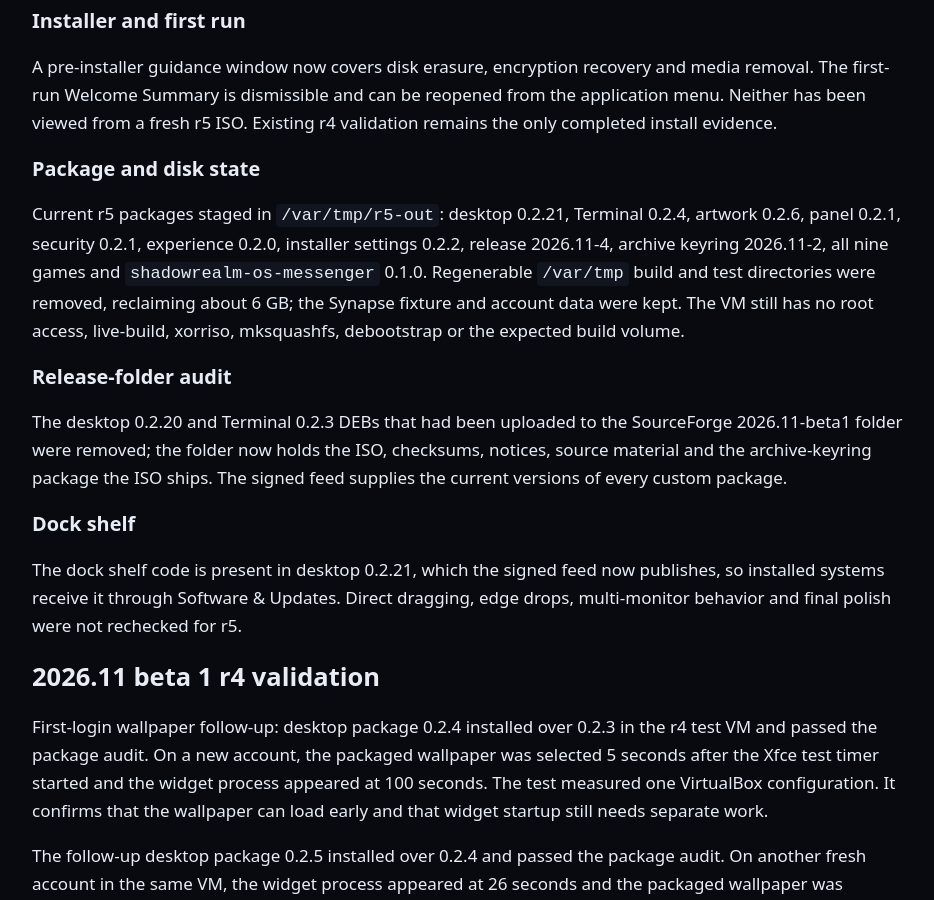
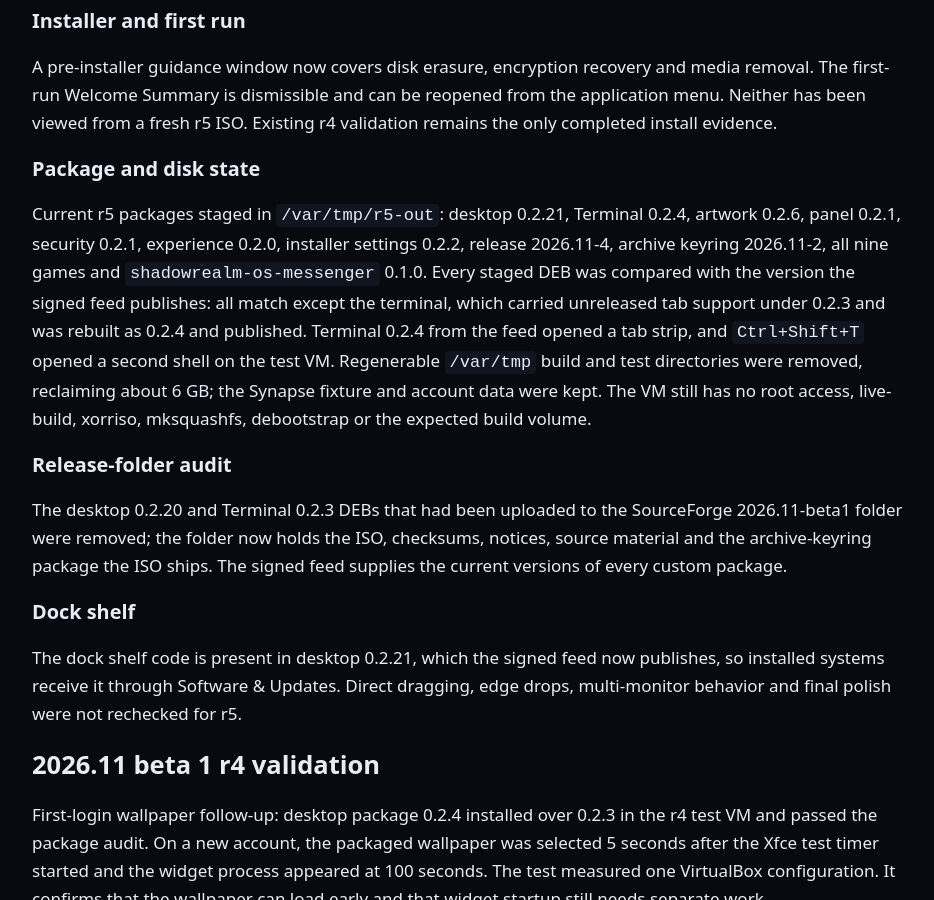
Before and after one commit to AstraShadowsss/ShadowRealm-OS, a Jekyll site: the page built from docs/validation.md, in a window 1280 px wide and 900 px high, scrolled down 1130 px. Shown: the whole window, without its empty margins (168-1102 px from the left). Built offline with Jekyll 4.4.1, drawn with Linux system fonts in a browser that asks for light colours; our own code applies the rules of GitHub Pages for plain Markdown files.

Commit message:
Record the staged-versus-published audit and the Terminal 0.2.4 check

```diff
--- a/docs/validation.md
+++ b/docs/validation.md
@@ -22,7 +22,7 @@ A pre-installer guidance window now covers disk erasure, encryption recovery and
 
 ### Package and disk state
 
-Current r5 packages staged in `/var/tmp/r5-out`: desktop 0.2.21, Terminal 0.2.4, artwork 0.2.6, panel 0.2.1, security 0.2.1, experience 0.2.0, installer settings 0.2.2, release 2026.11-4, archive keyring 2026.11-2, all nine games and `shadowrealm-os-messenger` 0.1.0. Regenerable `/var/tmp` build and test directories were removed, reclaiming about 6 GB; the Synapse fixture and account data were kept. The VM still has no root access, live-build, xorriso, mksquashfs, debootstrap or the expected build volume.
+Current r5 packages staged in `/var/tmp/r5-out`: desktop 0.2.21, Terminal 0.2.4, artwork 0.2.6, panel 0.2.1, security 0.2.1, experience 0.2.0, installer settings 0.2.2, release 2026.11-4, archive keyring 2026.11-2, all nine games and `shadowrealm-os-messenger` 0.1.0. Every staged DEB was compared with the version the signed feed publishes: all match except the terminal, which carried unreleased tab support under 0.2.3 and was rebuilt as 0.2.4 and published. Terminal 0.2.4 from the feed opened a tab strip, and `Ctrl+Shift+T` opened a second shell on the test VM. Regenerable `/var/tmp` build and test directories were removed, reclaiming about 6 GB; the Synapse fixture and account data were kept. The VM still has no root access, live-build, xorriso, mksquashfs, debootstrap or the expected build volume.
 
 ### Release-folder audit
 
```
Also changed, not shown: docs/r5-installer-findings.md (+1 -1 lines).
